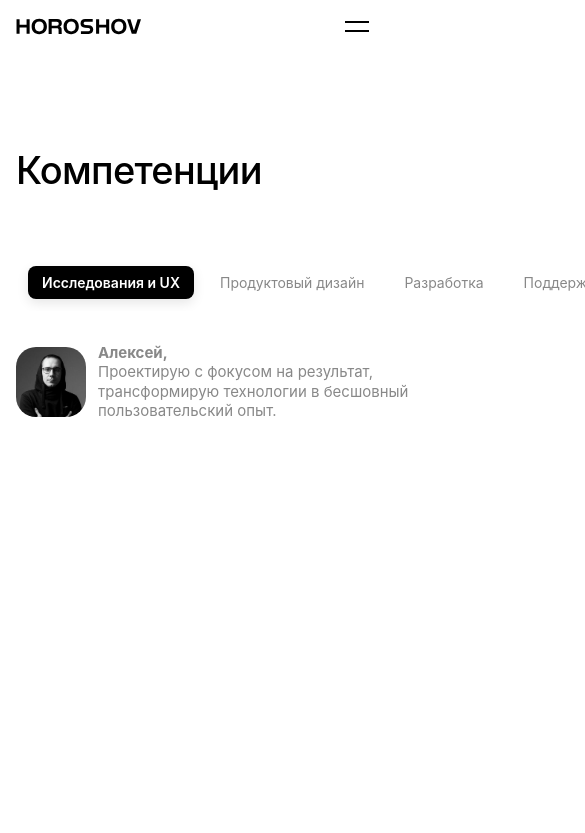
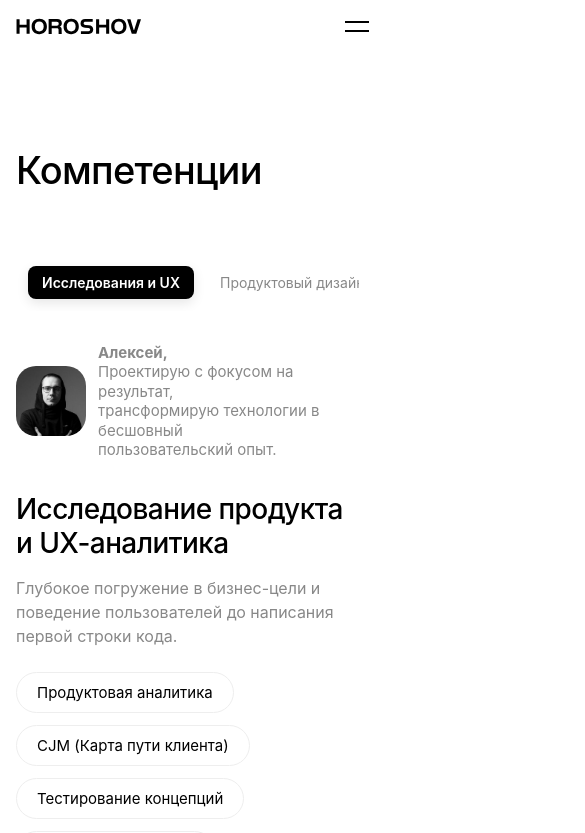
Before and after one commit to Horoshov/my-portfolio, a React (Vite) app: page /about in a window 390 px wide. Shown: the top 833 px of the page, 585 px wide, since content can reach past the window. Built offline with nearby package versions, Linux system fonts and the light colour scheme.

Commit message:
Adapt competencies page for mobile

```diff
--- a/src/components/ServiceBlock.css
+++ b/src/components/ServiceBlock.css
@@ -119,6 +119,23 @@
 
 
 @media (max-width: 768px) {
+
+  .competencies-layout {
+    display: block;
+  }
+
+  .competencies-sticky-col {
+    position: static;
+    top: auto;
+  }
+
+  .competencies-nav {
+    position: sticky;
+    top: var(--header-h, 60px);
+    z-index: 20;
+    background: var(--bg-color);
+  }
+
   .service-block-item {
     padding: 40px 0;
   }
```
